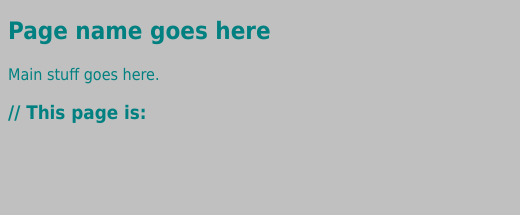
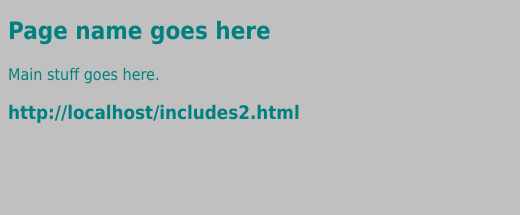
Before and after one commit to divonbriesen/web, a plain HTML site: page includes2.html in a window 1280 px wide. Shown: the part 195-410 px from the top of the page, 0-520 px from the left. Drawn offline with Linux system fonts and the light colour scheme.

Commit message:
Update includes2.html

```diff
--- a/includes2.html
+++ b/includes2.html
@@ -14,12 +14,15 @@
 <main>
     <h2>Page name goes here</h2>
     Main stuff goes here.
-    <h3>
-    //    This page is: <script>alert(window.location.href);</script>
+    <h3 id = "currenturl">
+        This page is:
+        <script>
+                document.getElementById("currenturl").innerHTML = window.location.href;
+        </script>
     </h3>
 </main>
 
-    <div data-include="components/footer.html" data-replace="%pageURL%:http://somethingorother"></div>
+    <div data-include="components/footer.html"></div>
 
     <script src="scripts/HTMLInclude.js"></script>
 </body>
```
